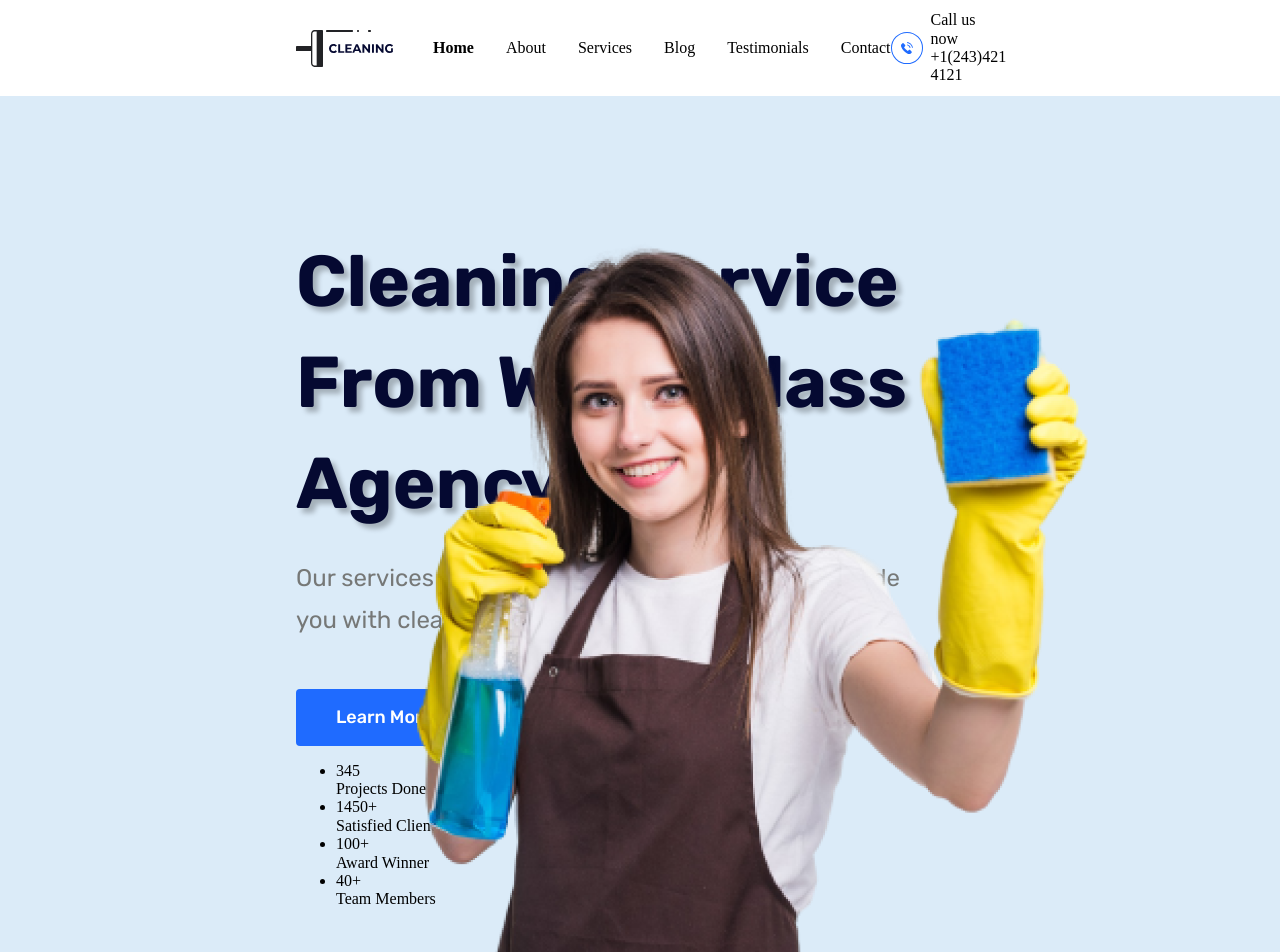
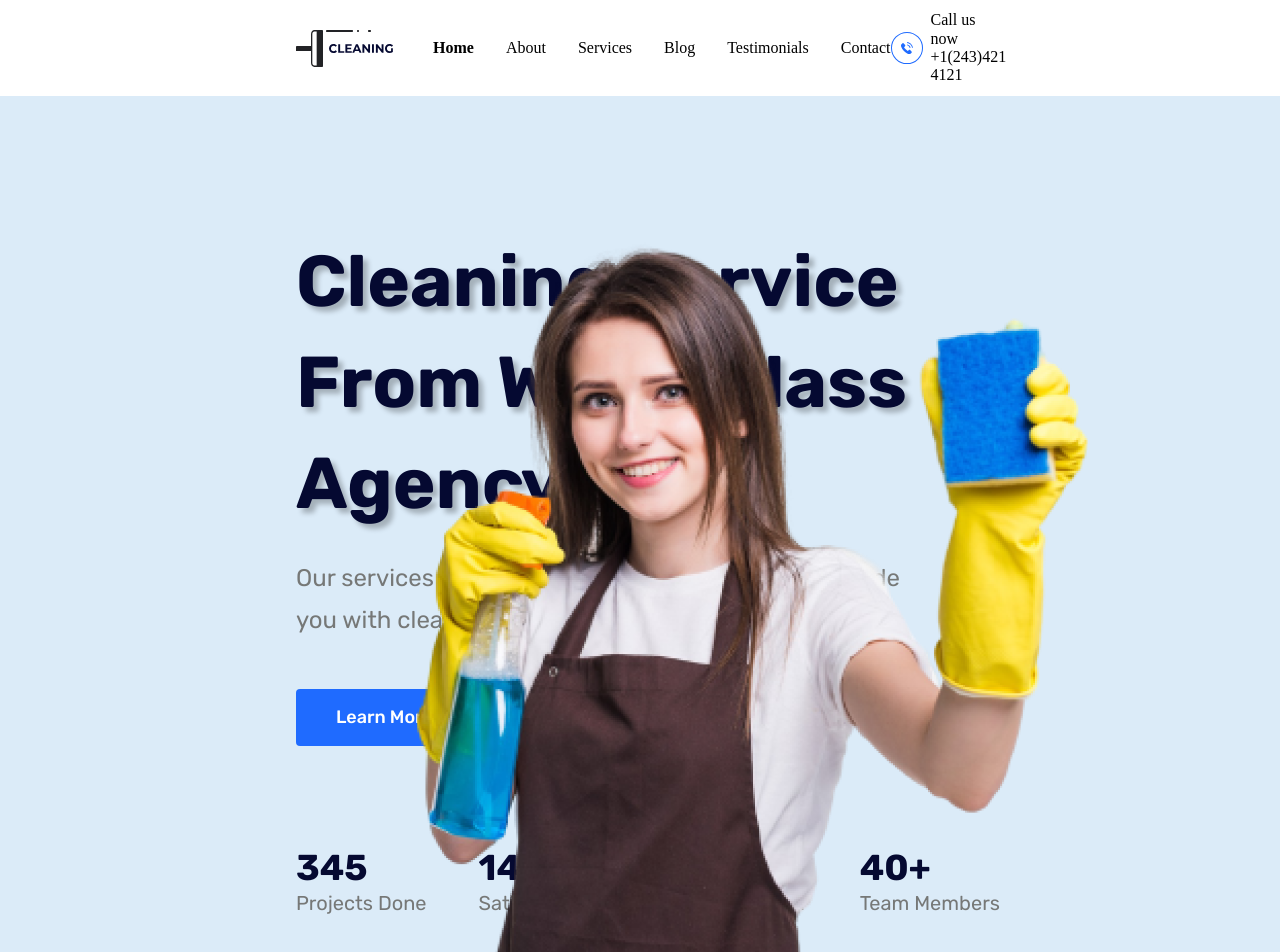
Before and after one commit to xKairus/cleaning, a React (Vite) app: page / in a window 1280 px wide. Shown: the top 952 px of the page. Built offline with nearby package versions, Linux system fonts and the light colour scheme.

Commit message:
feat: add styles to welcome__stats

```diff
--- a/src/components/Welcome/Welcome.module.css
+++ b/src/components/Welcome/Welcome.module.css
@@ -12,6 +12,7 @@
 
 .welcome__about {
   width: 40rem;
+  margin-bottom: 6.5rem;
 }
 
 .welcome__title {
@@ -39,6 +40,34 @@
   right: 12rem;
 }
 
+.welcome__stats {
+  min-width: 44rem;
+}
+
+.welcome__list {
+  list-style: none;
+  justify-content: space-between;
+  display: flex;
+  margin: 0;
+  padding: 0;
+}
+
+.welcome__stat {
+  font-family: "Rubik", "Arial", sans-serif;
+  color: var(--color-typo-secondary);
+  font-size: 20px;
+  font-weight: 400;
+  line-height: 1.5;
+}
+
+.welcome__stat span {
+  color: var(--color-typo-main);
+  font-weight: 700;
+  font-size: 36px;
+  margin-bottom: 2rem;
+  line-height: 1;
+}
+
 .cleaner {
   height: 52.5rem;
 }
--- a/src/components/Welcome/Welcome.tsx
+++ b/src/components/Welcome/Welcome.tsx
@@ -16,20 +16,20 @@ export default function Welcome() {
           <button className={styles.btn}>Learn More</button>
         </div>
         <div className={styles.welcome__stats}>
-          <ul>
-            <li>
+          <ul className={styles.welcome__list}>
+            <li className={styles.welcome__stat}>
               <span>345</span>
               <br /> Projects Done
             </li>
-            <li>
+            <li className={styles.welcome__stat}>
               <span>1450+</span>
               <br /> Satisfied Clients
             </li>
-            <li>
+            <li className={styles.welcome__stat}>
               <span>100+</span>
               <br /> Award Winner
             </li>
-            <li>
+            <li className={styles.welcome__stat}>
               <span>40+</span>
               <br /> Team Members
             </li>
```
Lines whose indentation alone changed are shown as unchanged.
